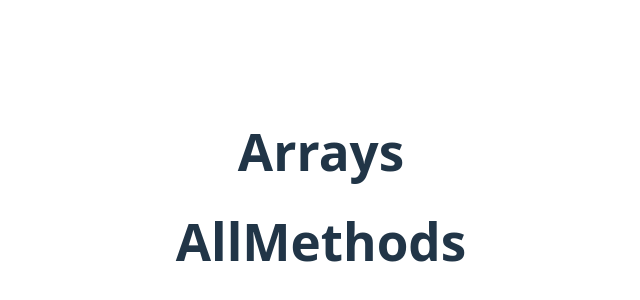
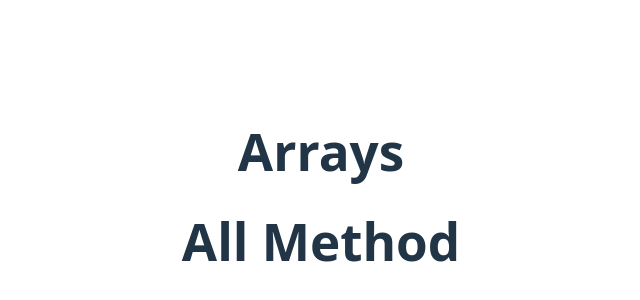
Before and after one commit to kuldeeepkumar/Training, a React (Vite) app: page / in a window 1280 px wide. Shown: the part 204-504 px from the top of the page, without its empty margins (319-959 px from the left). Built offline with nearby package versions, Linux system fonts and the light colour scheme.

Commit message:
Final excersize 4

```diff
--- a/src/exercises/exercise4/Allmethods.jsx
+++ b/src/exercises/exercise4/Allmethods.jsx
@@ -32,7 +32,7 @@ const AllMethods = () => {
     });
     return (
     <div>
-      <h1>AllMethods</h1>
+      <h1>All Method </h1>
     </div>
   )
 }
```
